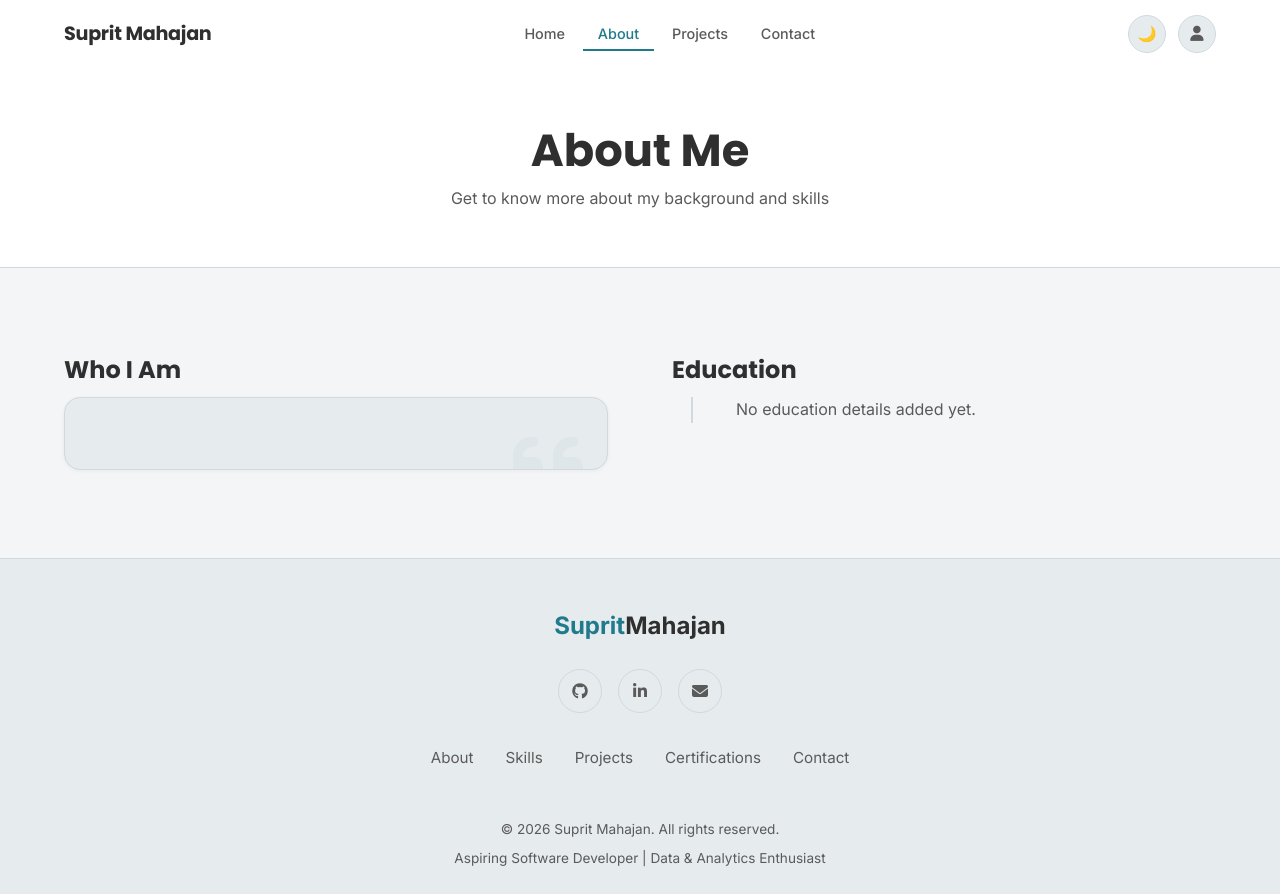
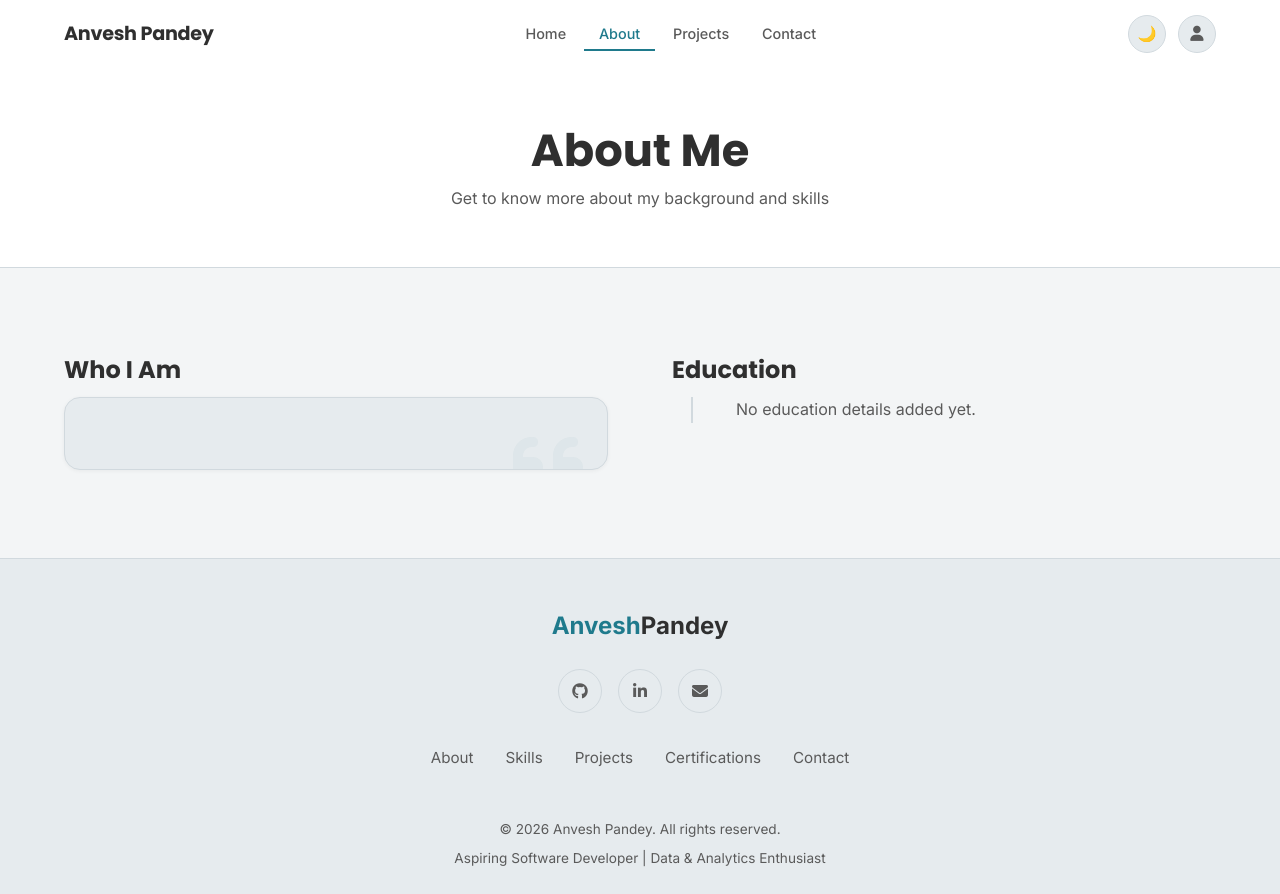
Before and after one commit to anvesh9621/Portfolio, a Django app: page /about/ in a window 1280 px wide. Run offline with Django 5.2, Linux system fonts and the light colour scheme; data that the repository does not hold is empty.

Commit message:
Again changed to Anvesh

```diff
--- a/portfolio_site/templates/base.html
+++ b/portfolio_site/templates/base.html
@@ -7,7 +7,7 @@
   <meta name="viewport" content="width=device-width, initial-scale=1.0" />
   <meta name="description"
     content="{% block meta_description %}Backend Django Developer Portfolio — Python, PostgreSQL, REST APIs{% endblock %}" />
-  <title>{% block title %}Portfolio{% endblock %} | Suprit Mahajan</title>
+  <title>{% block title %}Portfolio{% endblock %} | Anvesh Pandey</title>
 
   <link rel="stylesheet" href="{% static 'css/style.css' %}?v=1.20" />
   <!-- Font Awesome -->
@@ -33,7 +33,7 @@
   <!-- ── Navigation ──────────────────────────────────────────────────────────── -->
   <nav class="navbar" id="navbar">
     <div class="nav-inner container">
-      <a href="{% url 'home' %}" class="nav-brand">Suprit Mahajan</a>
+      <a href="{% url 'home' %}" class="nav-brand">Anvesh Pandey</a>
 
       <ul class="nav-links" id="nav-links">
         <li><a href="{% url 'home' %}">Home</a></li>
@@ -90,7 +90,7 @@
   <footer class="footer">
     <div class="container text-center">
       <div class="footer-brand" style="margin-bottom: 1.5rem; font-size: 1.5rem; font-weight: 700;">
-        <span style="color: var(--accent);">Suprit</span><span style="color: var(--text);">Mahajan</span>
+        <span style="color: var(--accent);">Anvesh</span><span style="color: var(--text);">Pandey</span>
       </div>
 
       <div class="social-links" style="justify-content: center; margin-bottom: 2rem; gap: 1rem;">
@@ -126,7 +126,7 @@
 
       <div class="footer-bottom"
         style="flex-direction: column; gap: 0.5rem; border-top: none; padding-top: 0; margin-top: 0;">
-        <span class="footer-copy">© 2026 Suprit Mahajan. All rights reserved.</span>
+        <span class="footer-copy">© 2026 Anvesh Pandey. All rights reserved.</span>
         <span class="footer-copy">Aspiring Software Developer | Data & Analytics Enthusiast</span>
       </div>
     </div>
--- a/portfolio_site/templates/contact.html
+++ b/portfolio_site/templates/contact.html
@@ -31,7 +31,7 @@
                         <div class="contact-info-label">GitHub</div>
                         {% if profile and profile.github_url %}
                         <a href="{{ profile.github_url }}" class="text-muted" target="_blank"
-                            rel="noopener">suprit_github</a>
+                            rel="noopener">anvesh_github</a>
                         {% else %}
                         <span class="text-muted">github.com/username</span>
                         {% endif %}
@@ -44,7 +44,7 @@
                         <div class="contact-info-label">LinkedIn</div>
                         {% if profile and profile.linkedin_url %}
                         <a href="{{ profile.linkedin_url }}" class="text-muted" target="_blank"
-                            rel="noopener">suprit_linkedin</a>
+                            rel="noopener">anvesh_linkedin</a>
                         {% else %}
                         <span class="text-muted">linkedin.com/in/username</span>
                         {% endif %}
```
